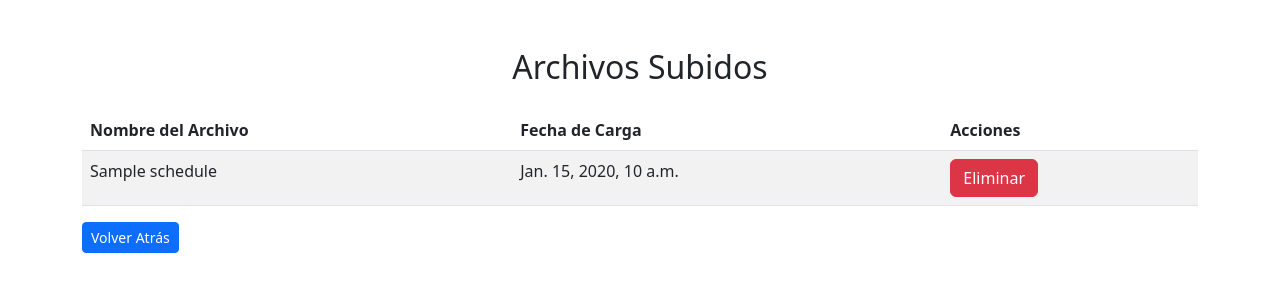
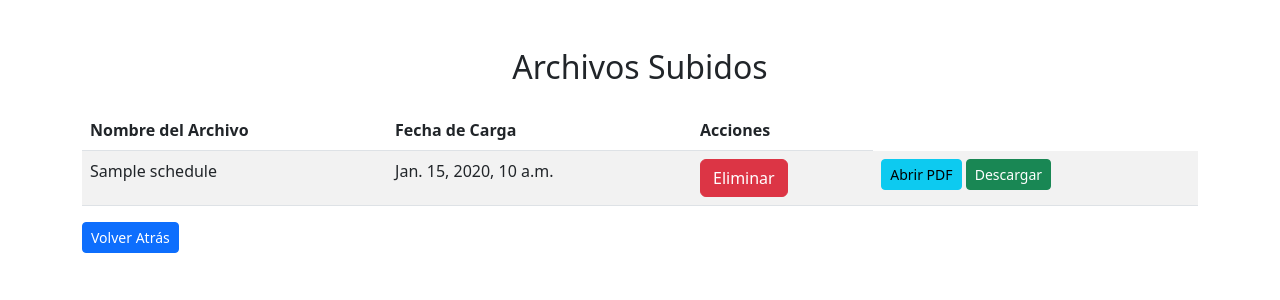
Before and after one commit to emersonlml/academia, a Django app: template templates/schedule_list.html in a window 1280 px wide. Shown: the part 72-372 px from the top of the page. Run offline with Django 3.2, Linux system fonts and the light colour scheme; the template is opened without the code that fills it: most values are stand-ins (such as "Sample title", 1, 10 or a date in 2020).

Commit message:
cambio de ver horario list

```diff
--- a/templates/schedule_list.html
+++ b/templates/schedule_list.html
@@ -23,6 +23,12 @@
                             <input type="hidden" name="delete_file_id" value="{{ schedule.id }}">
                             <button type="submit" class="btn btn-danger">Eliminar</button>
                         </form>
+                        <td>
+                            <!-- Previsualizar el archivo -->
+                            <a href="{{ schedule.file.url }}" target="_blank" class="btn btn-info btn-sm">Abrir PDF</a>
+                            <!-- Descargar el archivo -->
+                            <a href="{{ schedule.file.url }}" download="{{ schedule.name }}" class="btn btn-success btn-sm">Descargar</a>
+                        </td>
                     </td>
                 </tr>
             {% endfor %}
@@ -32,4 +38,11 @@
     <a class="btn btn-primary btn-sm" href="{% url 'profile' %}">Volver Atrás</a>
 
 </div>
+<script>
+    function previewPDF(url) {
+        const newWindow = window.open();
+        newWindow.document.write(`<iframe src="${url}" style="width:100%;height:100%;" frameborder="0"></iframe>`);
+    }
+    </script>
+
 {% endblock %}
```
